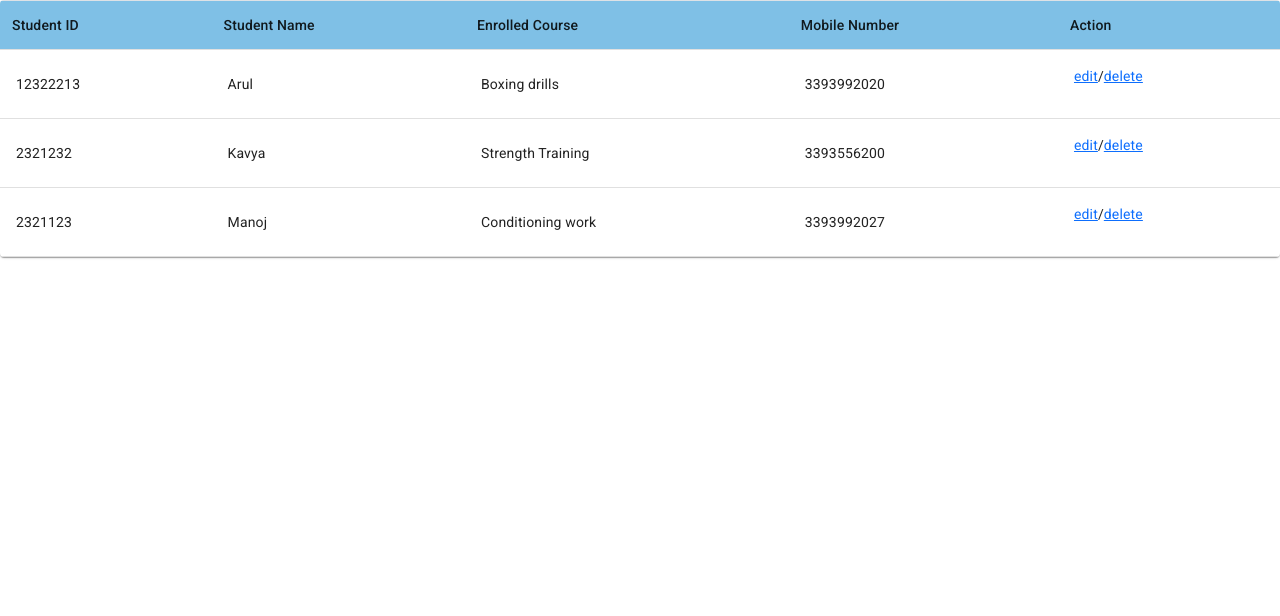
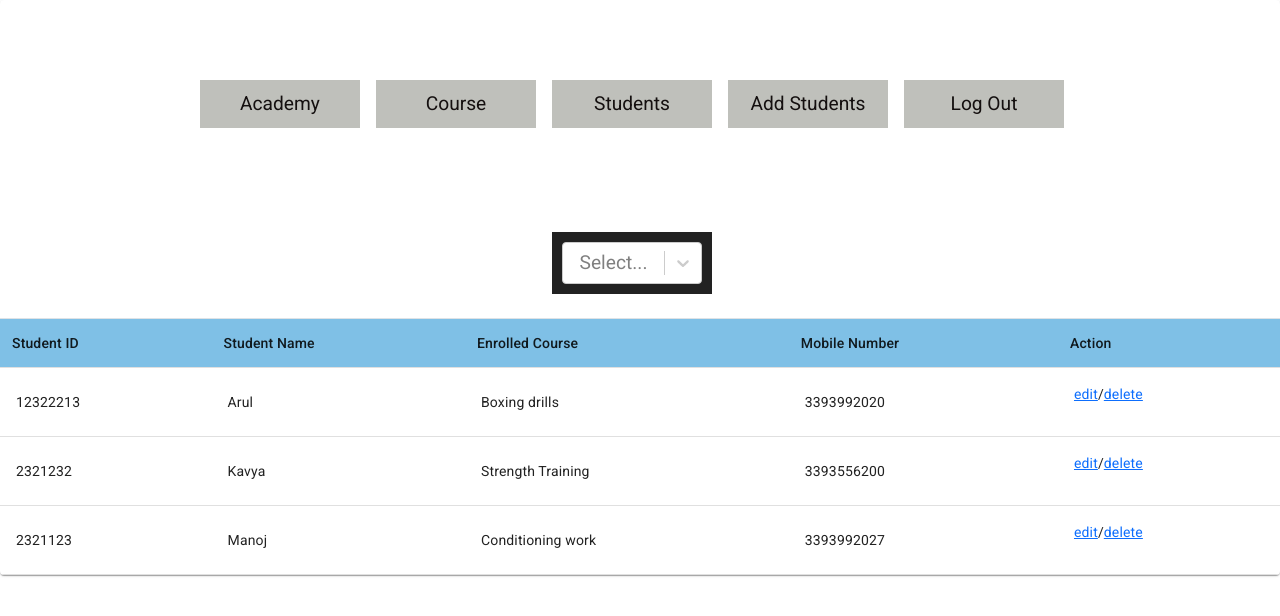
Before and after one commit to iamneo-production/7e5c95ad-008e-492d-a638-4f11c9ba59f1, a React (Create React App) app: page /AdminStudentsList in a window 1280 px wide. Shown: the top 616 px of the page. Built offline with nearby package versions, Linux system fonts and the light colour scheme; a web font is replaced by a local one.

Commit message:
3rd commit

```diff
--- a/src/components/AdminPages/AdminStudentsList.js
+++ b/src/components/AdminPages/AdminStudentsList.js
@@ -1,10 +1,49 @@
 import '../../Enrolled.css'
 import { Link } from 'react-router-dom'
+import Select from 'react-select'
 import React from "react"
 import { TableContainer, Table, TableBody, TableCell, TableHead, TableRow, Paper } from '@material-ui/core'
+const aquaticCreatures = [
+	{ label: 'Strength training', value: 'Strength training' },
+	{ label: 'Gymnastics training', value: 'Gymnastics training' },
+  ];
 export default function StudentList() {
 	return (
+
 		<TableContainer component={Paper}>
+			<center>
+			<Link to="/AdminAcademy">
+			<button className="primary-button">Academy</button>
+		</Link>
+
+		<Link to="/AdminCourse">
+			<button className="primary-button">Course</button>
+		</Link>
+
+		<Link to="/AdminStudentsList">
+			<button className="primary-button">Students</button>
+		</Link>
+
+		<Link to="/AdminAddStudent">
+		<button className="primary-button">Add Students</button>
+	</Link>
+
+		<Link to="/">
+		<button className="primary-button">Log out</button>
+			</Link>
+
+			</center>
+		<br/>
+		<center>
+		<div className="App">
+      <Select
+        options={aquaticCreatures}
+      />
+    </div>
+	</center>
+		<br />
+
+
 			<Table>
 				<TableHead className="table">
 					<TableRow>
@@ -25,6 +64,7 @@ export default function StudentList() {
 						<TableCell>3393992020</TableCell>
 						<TableCell>
 						<p><Link to="/AdminEditStudent">edit</Link>/<Link to="/">delete</Link></p>
+
 
 						</TableCell>
 					</TableRow>
@@ -50,5 +90,7 @@ export default function StudentList() {
 				</TableBody>
 			</Table>
 		</TableContainer>
+
+
 	)
 }
```
